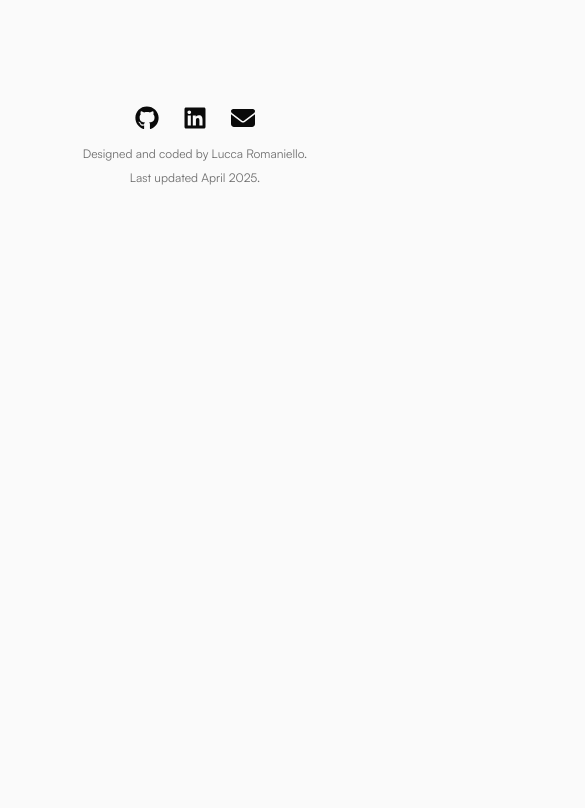
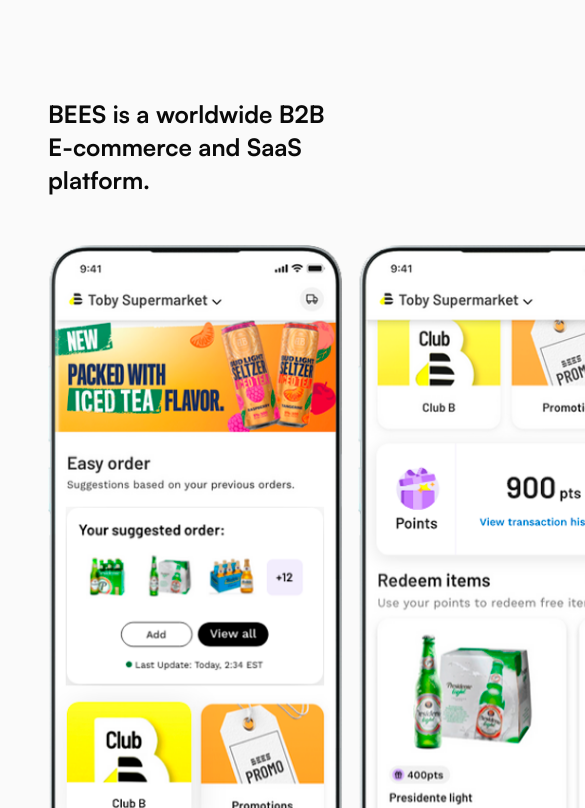
Before and after one commit to luccaromaniello/portfolio, a Next.js app: page /design/abinbev in a window 390 px wide. Shown: the part 1556-2364 px from the top of the page, 585 px wide, since content can reach past the window. Before the commit the page ends 1814 px from the top, so only its background shows below. Built offline with nearby package versions, Linux system fonts and the light colour scheme.

Commit message:
Adds responsiveness to bees overview

```diff
--- a/src/app/(projects)/design/abinbev/page.tsx
+++ b/src/app/(projects)/design/abinbev/page.tsx
@@ -1,3 +1,4 @@
+import BeesOverview from "@/components/cases/abinbev/BeesOverview";
 import SideMenu from "@/components/cases/abinbev/SideMenu";
 import CaseOverview from "@/components/cases/CaseOverview";
 import Section from "@/components/cases/Section";
@@ -32,6 +33,9 @@
       >
         <CaseOverview heading={overview.heading} overview={overview.overview} />
       </Section>
+      <Section id="context">
+        <BeesOverview />
+      </Section>
     </div>
   );
 }
--- /dev/null
+++ b/src/components/cases/abinbev/BeesOverview/index.tsx
@@ -0,0 +1,46 @@
+import "@/styles/alignments.css";
+import Text from "@/components/cases/typography/Text";
+import Image from "next/image";
+
+const BeesOverview = () => {
+  return (
+    <div className="section-container">
+      <div className="flex flex-col gap-12 sm:gap-20 px-6 sm:px-16 sm:pt-16">
+        <h2 className="text-2xl sm:text-3xl font-bold leading-snug sm:leading-normal">
+          BEES is a worldwide B2B E-commerce and SaaS platform.
+        </h2>
+        <div className="flex flex-col sm:flex-row gap-8 sm:gap-16 2xl:gap-20 items-center">
+          <div className="flex flex-row gap-4 relative w-full">
+            <Image
+              src="/images/cases/abinbev/bees-app-1.png"
+              alt="Example of BEES B2B e-commerce app home screen, highlighting an interface for beverage purchases and streamlined shopping experiences, with integrated reward program benefits."
+              priority
+              className="object-contain object-top"
+              quality={100}
+              layout="responsive"
+              width={50}
+              height={50}
+            />
+            <Image
+              src="/images/cases/abinbev/bees-app-2.png"
+              alt="Example of BEES B2B e-commerce app home screen, highlighting an interface for beverage purchases and streamlined shopping experiences, with integrated reward program benefits."
+              priority
+              className="object-contain object-top"
+              quality={100}
+              layout="responsive"
+              width={400}
+              height={50}
+            />
+          </div>
+          <Text
+            text={`BEES is a B2B e-commerce platform supporting over 6 million small and medium-sized retailers worldwide, with a portfolio of 500 iconic brands.
+            \nRetailers can browse products, place orders, earn rewards, schedule deliveries, manage invoices, and access business insights all in one place.
+            \nBEES also offers a suite of SaaS products that help partners and retailers boost sales, optimize logistics, harness data-driven insights, and empower frontline teams.`}
+          />
+        </div>
+      </div>
+    </div>
+  );
+};
+
+export default BeesOverview;
--- a/src/components/cases/abinbev/SideMenu/index.tsx
+++ b/src/components/cases/abinbev/SideMenu/index.tsx
@@ -52,6 +52,14 @@
           className={`side-link ${activeSection === "overview" ? "active" : ""}`}
         >
           Overview
+        </a>
+      </li>
+      <li>
+        <a
+          href="#context"
+          className={`side-link ${activeSection === "context" ? "active" : ""}`}
+        >
+          Context
         </a>
       </li>
       <li>
```
Also changed, not shown: public/images/cases/abinbev/bees-app-1.png (added), public/images/cases/abinbev/bees-app-2.png (added).
